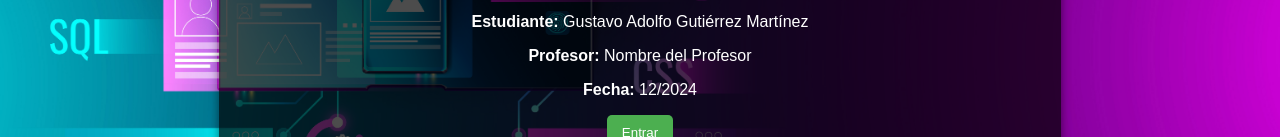
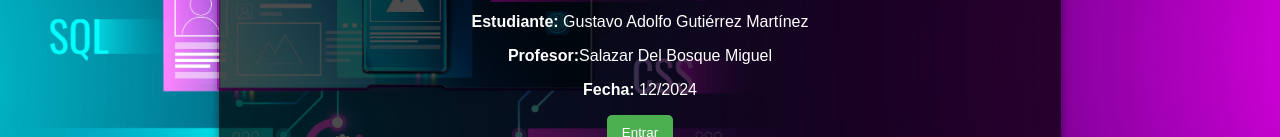
Before and after one commit to GustavoGutierrez2030/Portafolio_De_Evidencias, a plain HTML site: page index.html in a window 1280 px wide. Shown: the part 396-533 px from the top of the page. Drawn offline with Linux system fonts and the light colour scheme.

Commit message:
Fix
Nombre del profesor

```diff
--- a/index.html
+++ b/index.html
@@ -14,7 +14,7 @@
       <img src="logo.png" alt="Logo de la institución" class="cover-logo">
       <h1>Portafolio de Evidencias del Curso de Desarrollo de Aplicaciones Web</h1>
       <p><strong>Estudiante:</strong> Gustavo Adolfo Gutiérrez Martínez</p>
-      <p><strong>Profesor:</strong> Nombre del Profesor</p>
+      <p><strong>Profesor:</strong>Salazar Del Bosque Miguel</p>
       <p><strong>Fecha:</strong> 12/2024</p>
       <button class="enter-button" onclick="enterPortfolio()">Entrar</button>
     </div>
```
